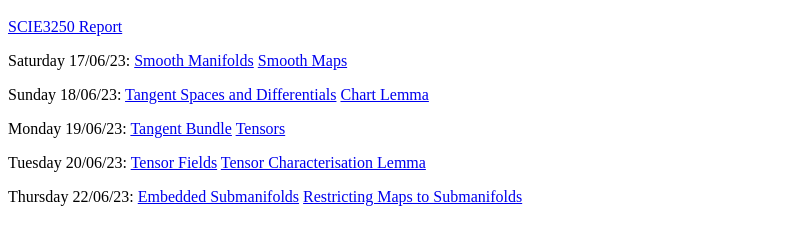
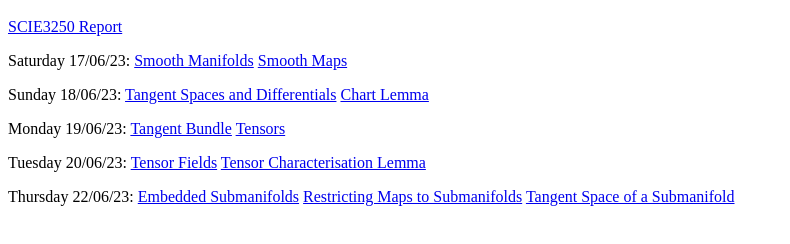
Before and after one commit to josephkwong1/josephkwong1.github.io, a plain HTML site: page index.html in a window 1280 px wide. Shown: the part 48-292 px from the top of the page, without its empty margins (0-790 px from the left). Drawn offline with Linux system fonts and the light colour scheme.

Commit message:
Update index.html

```diff
--- a/index.html
+++ b/index.html
@@ -9,7 +9,7 @@
    <p>Sunday 18/06/23: <a href="tangent_spaces_and_differentials.pdf#toolbar=0" target="_blank">Tangent Spaces and Differentials</a> <a href="chart_lemma.pdf#toolbar=0" target="_blank">Chart Lemma</a></p>
    <p>Monday 19/06/23: <a href="tangent_bundle.pdf#toolbar=0" target="_blank">Tangent Bundle</a> <a href="tensors.pdf#toolbar=0" target="_blank">Tensors</a></p>
    <p>Tuesday 20/06/23: <a href="tensor_fields.pdf#toolbar=0" target="_blank">Tensor Fields</a> <a href="tensor_characterisation_lemma.pdf#toolbar=0" target="_blank">Tensor Characterisation Lemma</a></p>
-   <p>Thursday 22/06/23: <a href="embedded_submanifolds.pdf#toolbar=0" target="_blank">Embedded Submanifolds</a> <a href="restricting_maps_to_submanifolds.pdf#toolbar=0" target="_blank">Restricting Maps to Submanifolds</a></p>
+   <p>Thursday 22/06/23: <a href="embedded_submanifolds.pdf#toolbar=0" target="_blank">Embedded Submanifolds</a> <a href="restricting_maps_to_submanifolds.pdf#toolbar=0" target="_blank">Restricting Maps to Submanifolds</a> <a href="tangent_space_of_a_submanifold.pdf#toolbar=0" target="_blank">Tangent Space of a Submanifold</a></p>
 
 </body>
 </html>
```
